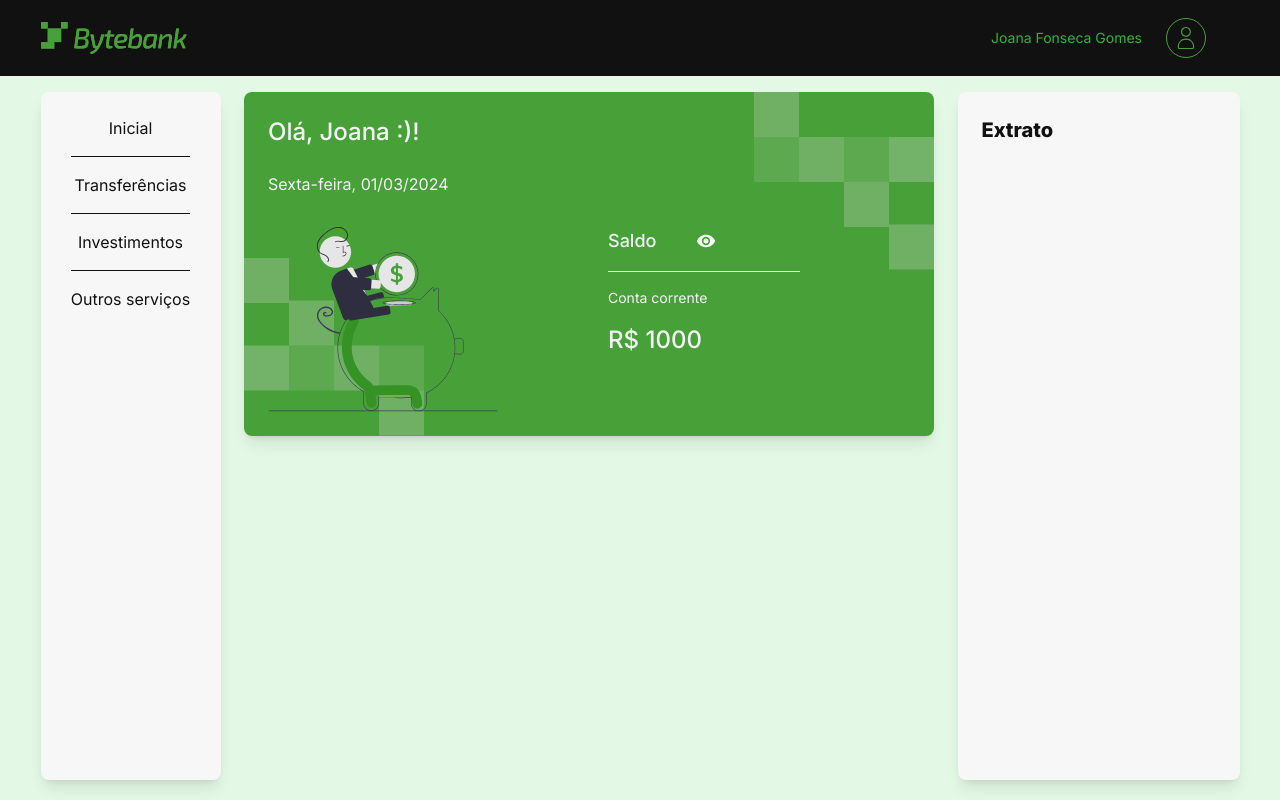
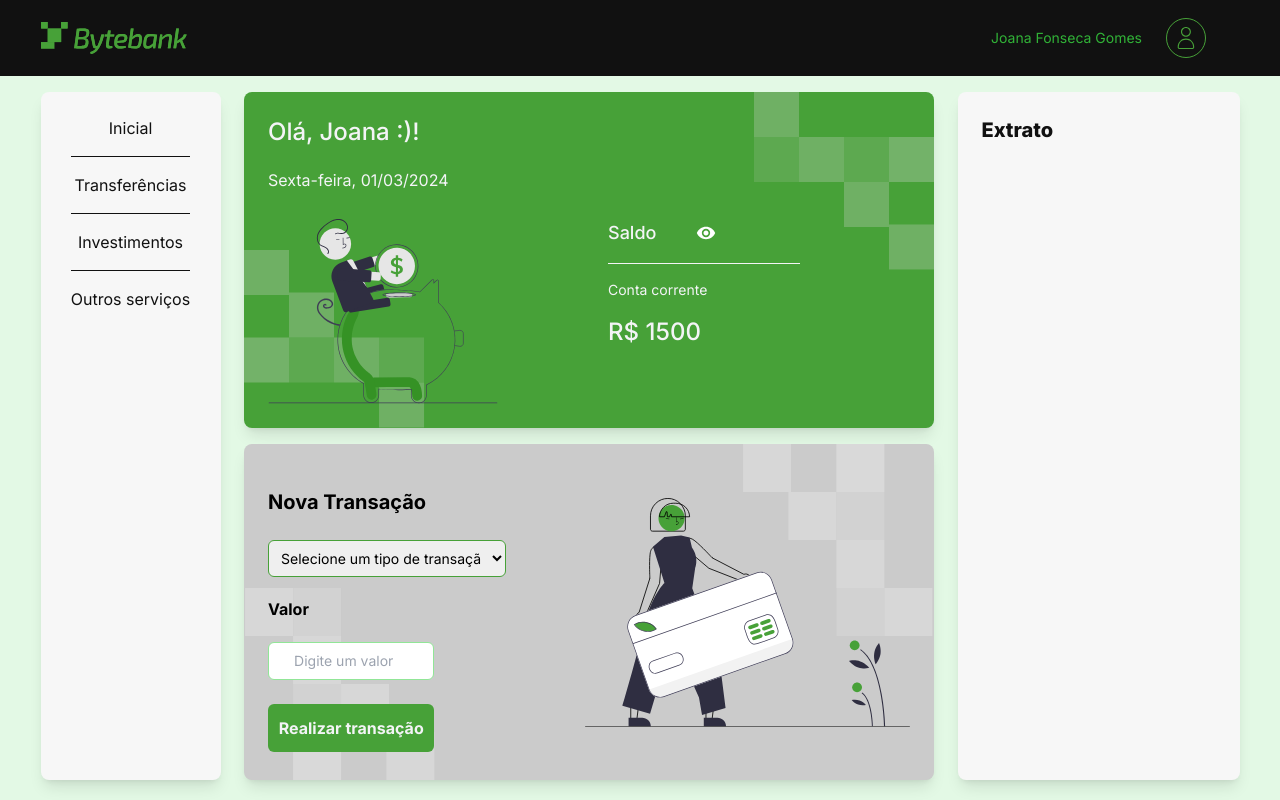
Before and after one commit to Paulo-Moncaio/bytebank-automated-tests, a Next.js app: page / in a window 1280 px wide. Built offline with nearby package versions, Linux system fonts and the light colour scheme.

Commit message:
adjust main page

```diff
--- a/src/app/page.tsx
+++ b/src/app/page.tsx
@@ -1,10 +1,19 @@
+/* eslint-disable @typescript-eslint/no-explicit-any */
 'use client'
 import { useState } from 'react'
-import { Header, Main, Menu, Statement } from './components'
+import { Header, Main, Menu, Statement, Transaction } from './components'
 import { TTransaction } from '@/types/Transaction'
+import { calculateNewBalance } from '@/utils/calculateNewBalance'
 
 export default function Home() {
+  const [saldo, setSaldo] = useState(1500)
   const [transactions, setTransactions] = useState<TTransaction[]>([])
+
+  function handleTransaction(valores: any) {
+    const novoSaldo = calculateNewBalance(valores, saldo)
+    setSaldo(novoSaldo)
+    setTransactions([...transactions, valores])
+  }
 
   return (
     <>
@@ -12,8 +21,8 @@ export default function Home() {
       <main className="mx-auto my-0 mt-4 flex h-[86vh] w-[1199px] justify-between">
         <Menu />
         <div className="mx-auto my-0 flex flex-col items-center">
-          <Main balance={1000} />
-          {/* <Transacao realizarTransacao={realizarTransacao} /> */}
+          <Main balance={saldo} />
+          <Transaction makeTransaction={handleTransaction} />
         </div>
         <Statement transactions={transactions} />
       </main>
```
